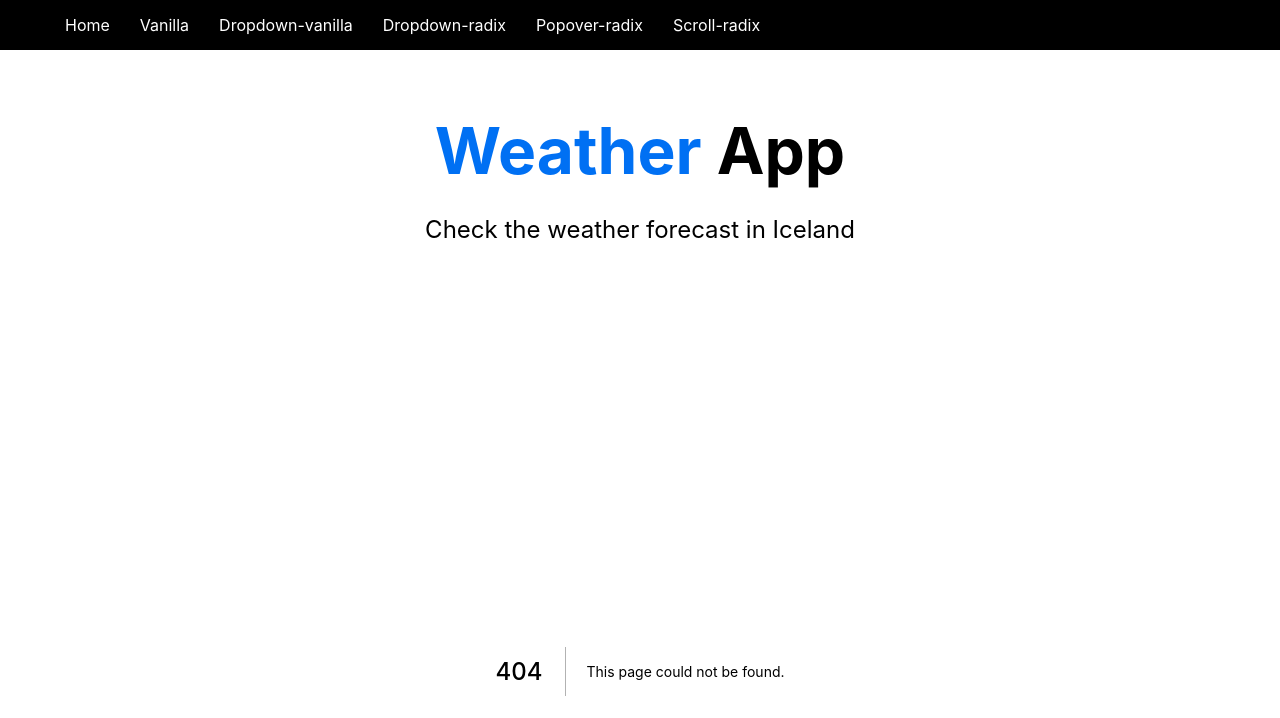
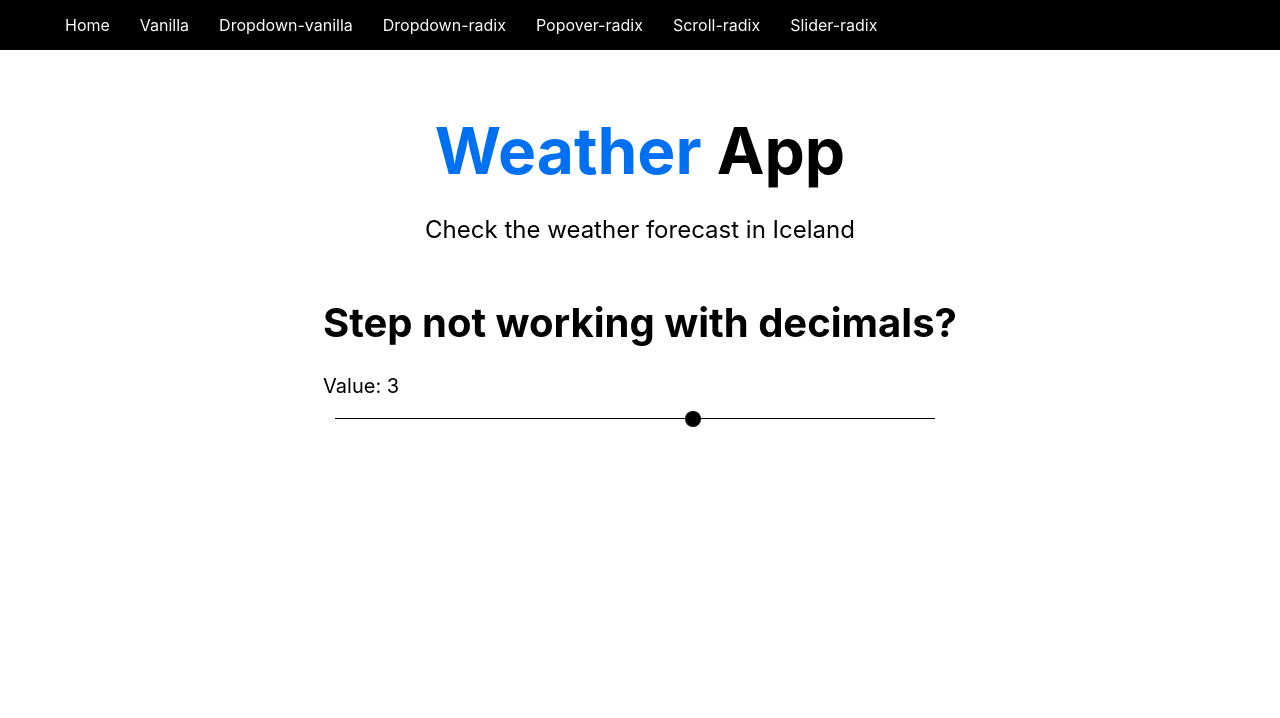
Before and after one commit to GameBoyYeet/weather-app-next, a Next.js app: page /slider_radix in a window 1280 px wide. Before the commit this address had no page. Shown: the top 718 px of the page. Built offline with nearby package versions, Linux system fonts and the light colour scheme.

Commit message:
updated dropdown and added slider

```diff
--- a/components/Nav.js
+++ b/components/Nav.js
@@ -12,6 +12,7 @@ const Nav = () => {
           <Link href="/dropdown_radix">Dropdown-radix</Link>
           <Link href="/popover_radix">Popover-radix</Link>
           <Link href="/scroll_radix">Scroll-radix</Link>
+          <Link href="/slider_radix">Slider-radix</Link>
         </li>
       </ul>
     </nav>
--- a/package.json
+++ b/package.json
@@ -11,6 +11,7 @@
     "@radix-ui/react-dropdown-menu": "^0.1.1",
     "@radix-ui/react-popover": "^0.1.1",
     "@radix-ui/react-scroll-area": "^0.1.1",
+    "@radix-ui/react-slider": "^0.1.1",
     "@radix-ui/react-toolbar": "^0.1.1",
     "@stitches/react": "^1.2.5",
     "axios": "^0.24.0",
--- /dev/null
+++ b/pages/slider_radix.js
@@ -0,0 +1,36 @@
+import { stations } from "../components/Stations";
+import React, { useEffect, useState } from "react";
+import * as Slider from "@radix-ui/react-slider";
+import styles from "../styles/Scroll.module.css";
+
+const SliderDailyWeather = () => {
+  const [value, setValue] = React.useState([3]);
+  const handleValueChange = (value) => {
+    setValue(value);
+  };
+
+  return (
+    <div>
+      <h1>Step not working with decimals?</h1>
+      <p>Value: {value}</p>
+      <div className={styles.returnDiv}>
+        <form>
+          <Slider.Root
+            className={styles.slider}
+            step={0.1} // HERE
+            min={0}
+            max={5}
+            value={value}
+            onValueChange={handleValueChange}
+          >
+            <Slider.Track className={styles.sliderTrack}>
+              <Slider.Range />
+            </Slider.Track>
+            <Slider.Thumb className={styles.sliderThumb} />
+          </Slider.Root>
+        </form>
+      </div>
+    </div>
+  );
+};
+export default SliderDailyWeather;
--- a/styles/Scroll.module.css
+++ b/styles/Scroll.module.css
@@ -49,3 +49,44 @@
   background: white;
   color: red;
 }
+
+/* Slider */
+
+.returnDiv {
+  display: flex;
+  align-items: center;
+  --tw-space-x-reverse: 0;
+  margin-right: calc(0.75rem * var(--tw-space-x-reverse));
+  margin-left: calc(0.75rem * calc(1 - var(--tw-space-x-reverse)));
+}
+
+.slider {
+  position: relative;
+  display: flex;
+  align-items: center;
+  user-select: none;
+  width: 600px;
+  height: 1px;
+}
+
+.sliderTrack {
+  display: flex;
+  align-items: center;
+  width: 100%;
+  flex-grow: 1;
+  height: 1px;
+  background: black;
+}
+
+.sliderThumb {
+  display: block;
+  width: 1rem;
+  height: 1rem;
+  background: black;
+  border-radius: 9999px;
+  cursor: grab;
+}
+
+.sliderThumb:focus {
+  cursor: grabbing;
+}
```
Also changed, not shown: pages/dropdown_radix.js (+14 -21 lines), 1 other file (tests, documents, lock files or other folders).
